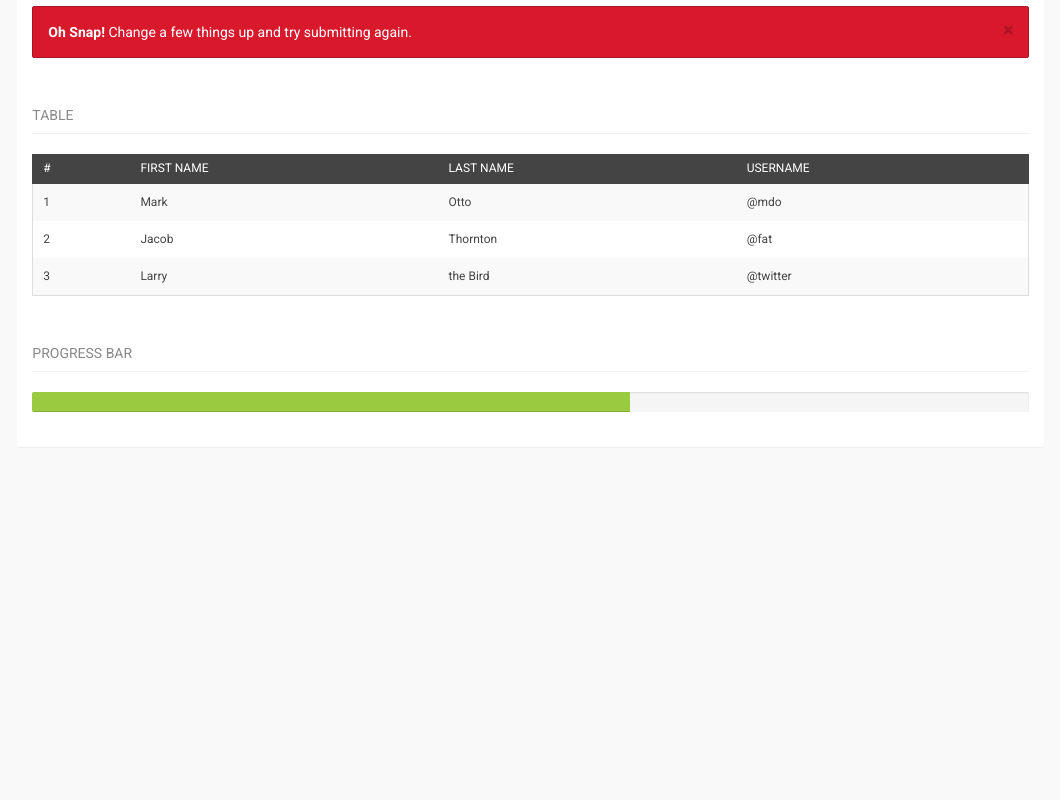
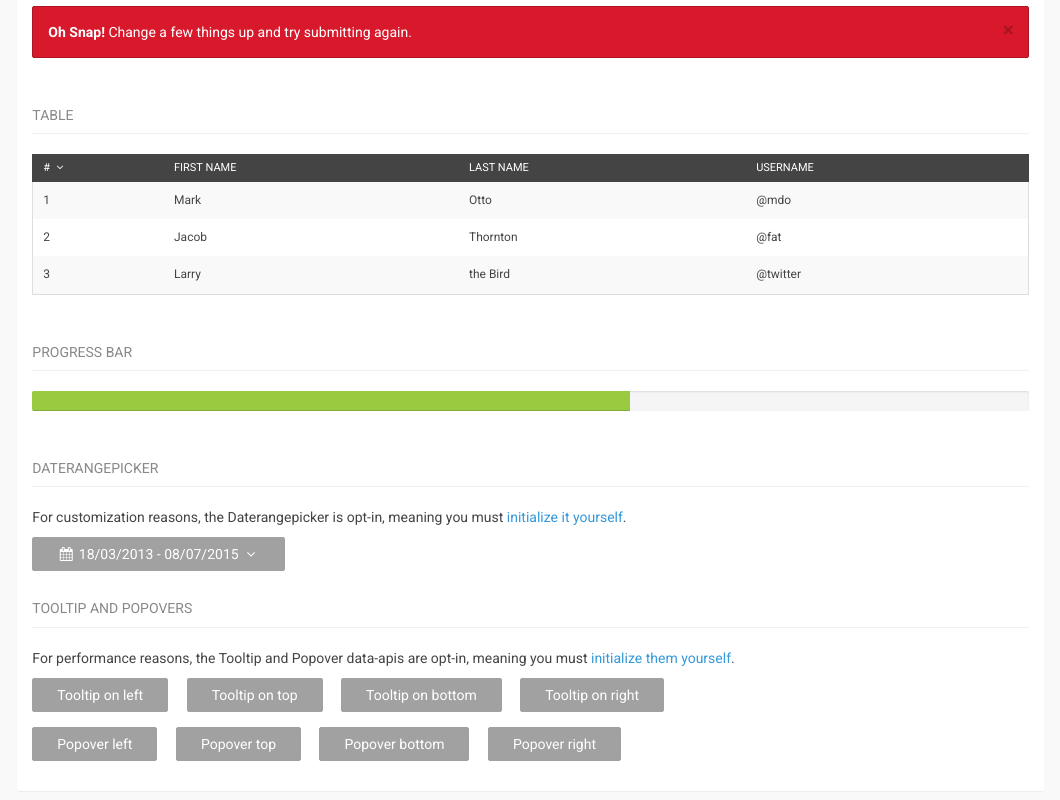
Before and after one commit to Linx-Enterprise/oms-bootstrap, a website: page demo/index.html in a window 1280 px wide. Shown: the part 1448-2248 px from the top of the page, without its empty margins (216-1276 px from the left). Before the commit the page ends 1935 px from the top, so only its background shows below. Drawn offline with nearby package versions, Linux system fonts and the light colour scheme.

Commit message:
Sortable, tooltip and popover

```diff
--- a/demo/index.html
+++ b/demo/index.html
@@ -8,11 +8,11 @@
     <link rel="stylesheet" href="../bower_components/font-awesome/css/font-awesome.min.css">
     <link rel="stylesheet" href="../dist/styles/chaordic-bootstrap.css">
     <style>
-        #buttons > div {
+        .buttons > div {
             margin-bottom: 15px;
         }
 
-        #buttons .btn {
+        .buttons .btn {
             margin-right: 15px;
         }
 
@@ -104,9 +104,6 @@
             <li class="active"><a href="#" data-toggle="tab">Resumo</a></li>
             <li><a href="#" data-toggle="tab">Por categoria</a></li>
             <li><a href="#" data-toggle="tab">Por produto</a></li>
-            <div class="btn btn-default daterangepicker pull-right">
-                <i class="fa fa-calendar space-right"></i> <span id="selectedDateRange">18/03/2013 - 08/07/2015</span> <span class="fa fa-angle-down"></span>
-            </div>
         </ul>
         <div class="page-content">
             <div class="panel panel-default">
@@ -123,7 +120,7 @@
                     <div class="spacer"></div>
                     <h5>Buttons</h5>
                     <hr>
-                    <div id="buttons">
+                    <div class="buttons">
                         <div>
                             <a href="#" class="btn btn-primary">Primary</a>
                             <a href="#" class="btn btn-primary btn-sm">Small</a>
@@ -243,13 +240,13 @@
                     <div class="spacer"></div>
                     <h5>Table</h5>
                     <hr>
-                    <table class="table table-striped">
+                    <table class="table table-striped table-hover table-sortable">
                         <thead>
                             <tr>
-                                <th>#</th>
-                                <th>First Name</th>
-                                <th>Last Name</th>
-                                <th>Username</th>
+                                <th class="sort-by sort-desc"># <i class="sort-icon"></i></th>
+                                <th class="sort-by">First Name <i class="sort-icon"></i></th>
+                                <th class="sort-by">Last Name <i class="sort-icon"></i></th>
+                                <th class="sort-by">Username <i class="sort-icon"></i></th>
                             </tr>
                         </thead>
                         <tbody>
@@ -279,6 +276,31 @@
                     <div class="progress">
                         <div class="progress-bar progress-bar-success" role="progressbar" aria-valuenow="60" aria-valuemin="0" aria-valuemax="100" style="width: 60%;">
                             <span class="sr-only">60% Complete</span>
+                        </div>
+                    </div>
+                    <div class="spacer"></div>
+                    <h5>Daterangepicker</h5>
+                    <hr>
+                    <p>For customization reasons, the Daterangepicker is opt-in, meaning you must <a href="https://github.com/dangrossman/bootstrap-daterangepicker#usage" target="_blank">initialize it yourself</a>.</p>
+                    <div class="btn btn-default daterangepicker">
+                        <i class="fa fa-calendar space-right"></i> <span id="selectedDateRange">18/03/2013 - 08/07/2015</span> <span class="fa fa-angle-down"></span>
+                    </div>
+                    <div class="spacer"></div>
+                    <h5>Tooltip and popovers</h5>
+                    <hr>
+                    <p>For performance reasons, the Tooltip and Popover data-apis are opt-in, meaning you must <a href="http://getbootstrap.com/javascript/#tooltips-usage" target="_blank">initialize them yourself</a>.</p>
+                    <div class="buttons">
+                        <div>
+                            <button type="button" class="btn btn-default" data-toggle="tooltip" data-placement="left" title="Tooltip on left">Tooltip on left</button>
+                            <button type="button" class="btn btn-default" data-toggle="tooltip" data-placement="top" title="Tooltip on top">Tooltip on top</button>
+                            <button type="button" class="btn btn-default" data-toggle="tooltip" data-placement="bottom" title="Tooltip on bottom">Tooltip on bottom</button>
+                            <button type="button" class="btn btn-default" data-toggle="tooltip" data-placement="right" title="Tooltip on right">Tooltip on right</button>
+                        </div>
+                        <div>
+                            <button type="button" class="btn btn-default" data-toggle="popover" data-placement="left" title="Popover left" data-content="Sed posuere consectetur est at lobortis. Aenean eu leo quam. Pellentesque ornare sem lacinia quam venenatis vestibulum.">Popover left</button>
+                            <button type="button" class="btn btn-default" data-toggle="popover" data-placement="top" title="Popover top" data-content="Sed posuere consectetur est at lobortis. Aenean eu leo quam. Pellentesque ornare sem lacinia quam venenatis vestibulum.">Popover top</button>
+                            <button type="button" class="btn btn-default" data-toggle="popover" data-placement="bottom" title="Popover bottom" data-content="Sed posuere consectetur est at lobortis. Aenean eu leo quam. Pellentesque ornare sem lacinia quam venenatis vestibulum.">Popover bottom</button>
+                            <button type="button" class="btn btn-default" data-toggle="popover" data-placement="right" title="Popover right" data-content="Sed posuere consectetur est at lobortis. Aenean eu leo quam. Pellentesque ornare sem lacinia quam venenatis vestibulum.">Popover right</button>
                         </div>
                     </div>
                 </div>
@@ -315,6 +337,9 @@
             }, function(start, end) {
                 $('#selectedDateRange').text(start.format('DD/MM/YYYY') + ' - ' + end.format('DD/MM/YYYY'))
             });
+
+            $('[data-toggle="tooltip"]').tooltip();
+            $('[data-toggle="popover"]').popover();
         });
     </script>
 </body>
--- /dev/null
+++ b/src/styles/_popover.scss
@@ -0,0 +1,3 @@
+.popover-title {
+    color: $popover-title-color;
+}
--- a/src/styles/_sidebar.scss
+++ b/src/styles/_sidebar.scss
@@ -1,7 +1,6 @@
 .sidebar {
     @extend .col-sm-3;
     @extend .col-lg-2;
-    z-index: 9999;
     padding: 0;
     background: $nav-sidebar-bg-color;
     font-size: $nav-sidebar-font-size;
--- a/src/styles/_tables.scss
+++ b/src/styles/_tables.scss
@@ -1,10 +1,8 @@
-table {
+.table {
     font-size: $font-size-small;
-}
 
-.table {
     > thead {
-        border: 1px solid $gray-dark;
+        border: 1px solid $table-header-bg;
     }
 
     > tbody {
@@ -25,10 +23,41 @@ table {
 
     > thead > tr > th {
         padding: $table-cell-padding * 0.5 $table-cell-padding;
-        background-color: $gray-dark;
+        background-color: $table-header-bg;
+        font-size: 11px;
         color: #fff;
         font-weight: normal;
         text-transform: uppercase;
         border-bottom: none;
     }
 }
+
+.table-sortable {
+    > thead > tr > th.sort-by {
+        cursor: pointer;
+
+        // copy .fa-fw
+        > .sort-icon {
+            width: (18em / 14);
+            text-align: center;
+            display: inline-block;
+            font-family: FontAwesome;
+            font-style: normal;
+            font-weight: normal;
+            line-height: 1;
+            -webkit-font-smoothing: antialiased;
+            -moz-osx-font-smoothing: grayscale;
+        }
+
+
+        // fa-angle-up
+        &.sort-asc > .sort-icon:before {
+            content: "\f106";
+        }
+
+        // fa-angle-down
+        &.sort-desc > .sort-icon:before {
+            content: "\f107";
+        }
+    }
+}
--- a/src/styles/_variables.scss
+++ b/src/styles/_variables.scss
@@ -199,6 +199,8 @@ $btn-danger-border:              $brand-danger !default;
 $table-cell-padding:            10px !default;
 $table-border-color:            $gray-light !default;
 
+$table-header-bg:               $gray-dark !default;
+
 
 //== Table list
 //
@@ -308,3 +310,16 @@ $alert-warning-border:        $state-warning-border !default;
 $alert-danger-bg:             $state-danger-bg !default;
 $alert-danger-text:           #fff !default;
 $alert-danger-border:         $state-danger-border !default;
+
+
+//== Popovers
+//
+//##
+
+$popover-border-color:                $table-header-bg !default;
+$popover-fallback-border-color:       $table-header-bg !default;
+
+$popover-title-color:                 #fff !default;
+$popover-title-bg:                    $table-header-bg !default;
+
+$popover-arrow-color:                 #fff !default;
--- a/src/styles/chaordic-bootstrap.scss
+++ b/src/styles/chaordic-bootstrap.scss
@@ -20,6 +20,7 @@
 @import 'modals';
 @import 'navs';
 @import 'panels';
+@import 'popover';
 @import 'sidebar';
 @import 'table-list';
 @import 'tables';
```
Also changed, not shown: README.md, dist/styles/chaordic-bootstrap.css, dist/styles/chaordic-bootstrap.min.css.
